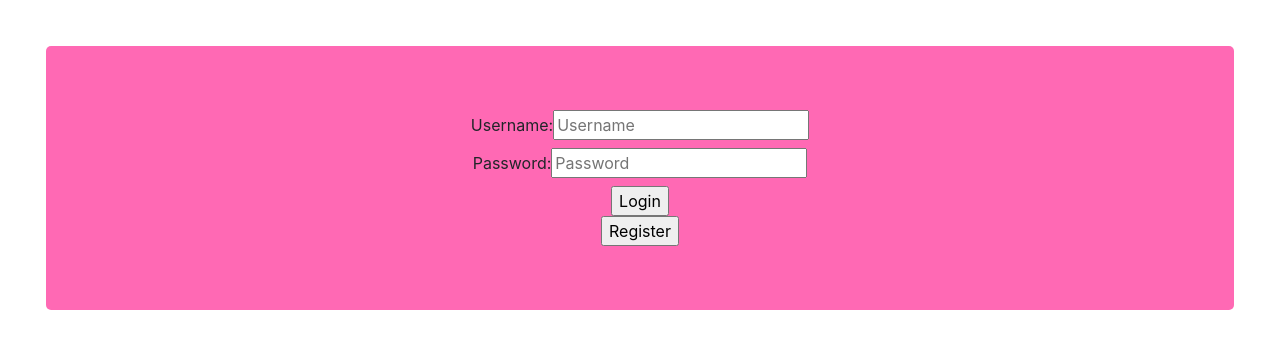
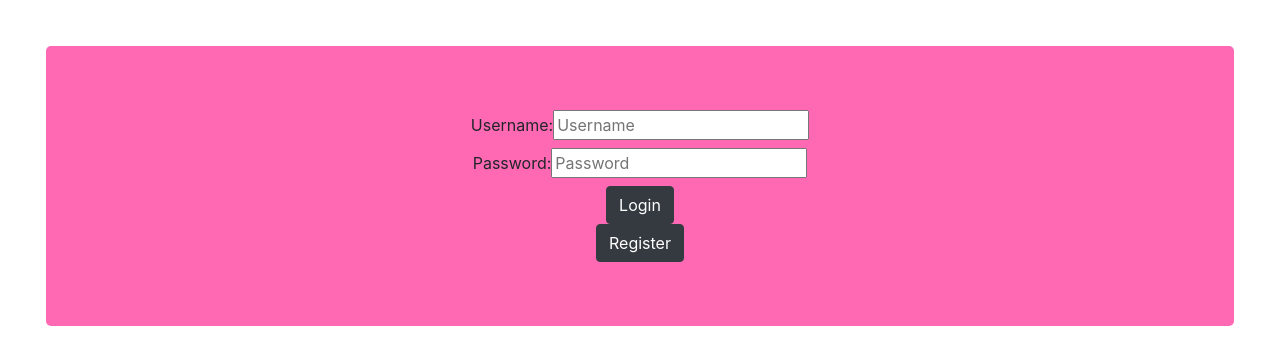
Before and after one commit to pannisimai/bookmark-api-ui, a React (Create React App) app: page / in a window 1280 px wide. Shown: the top 364 px of the page. Built offline with nearby package versions, Linux system fonts and the light colour scheme.

Commit message:
Bootstrapped the login buttons, added classes to them, dark style \m/,

```diff
--- a/src/components/Auth.js
+++ b/src/components/Auth.js
@@ -38,8 +38,18 @@ export default function Auth() {
                   onChange={e => handleChange("password", e)}
                 />
               </label>
-              <input type="submit" value="Login" onClick={handleLogin} />
-              <input type="submit" value="Register" onClick={handleRegister} />
+              <input
+                type="submit"
+                value="Login"
+                className="btn btn-dark login-btn"
+                onClick={handleLogin}
+              />
+              <input
+                type="submit"
+                value="Register"
+                className="btn btn-dark submit-btn"
+                onClick={handleRegister}
+              />
             </form>
           </div>
         );
```
